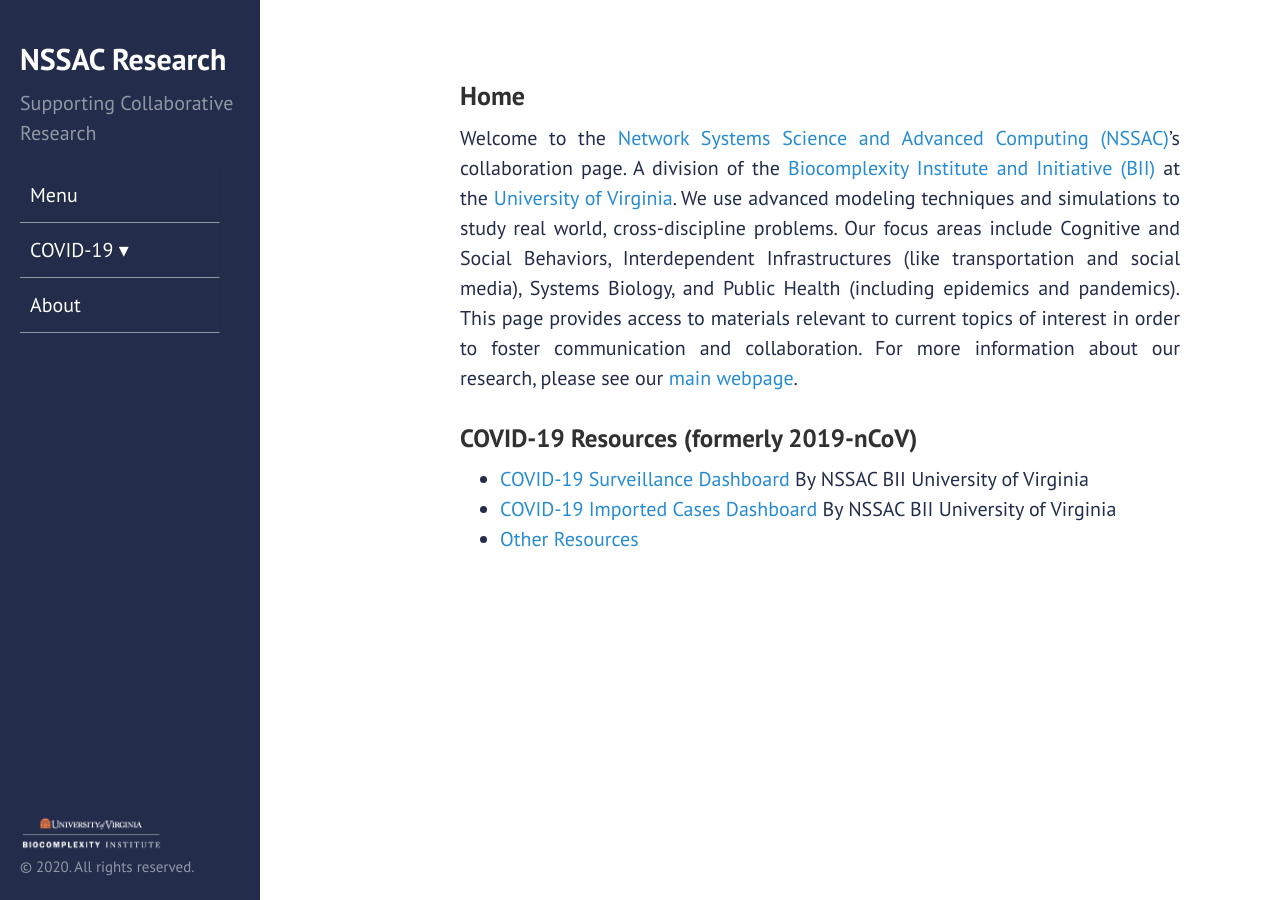
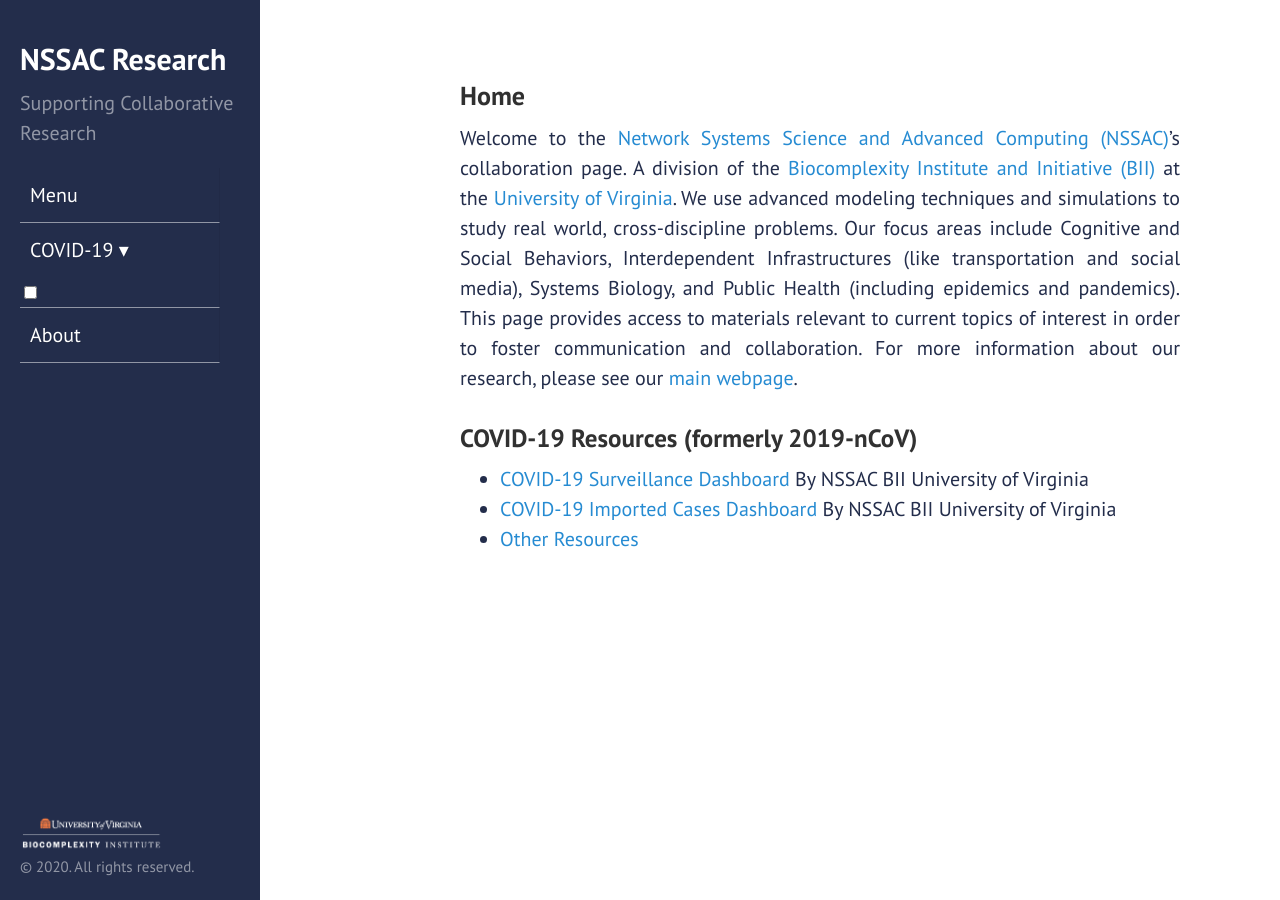
Before and after one commit to mehta-gaurav/mehta-gaurav.github.io, a Jekyll site: the page built from index.md, in a window 1280 px wide. Built offline with Jekyll 4.4.1, drawn with Linux system fonts in a browser that asks for light colours.

Commit message:
Update layout.css

```diff
--- a/public/css/layout.css
+++ b/public/css/layout.css
@@ -13,7 +13,7 @@
 
  #menu input[type="checkbox"],
 #menu ul span.drop-icon {
-    display: none;
+   // display: none;
 }
 
 #menu li,
```
